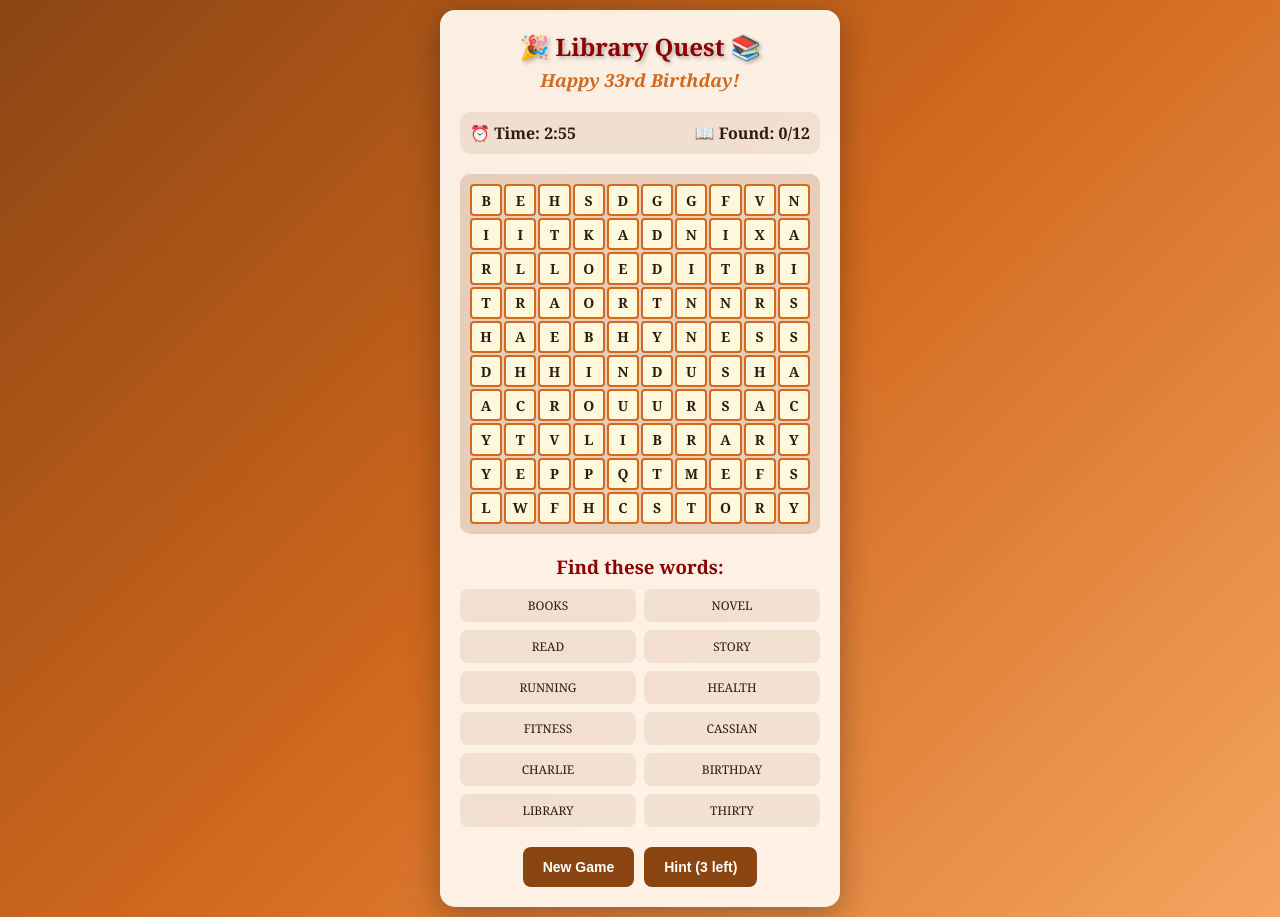
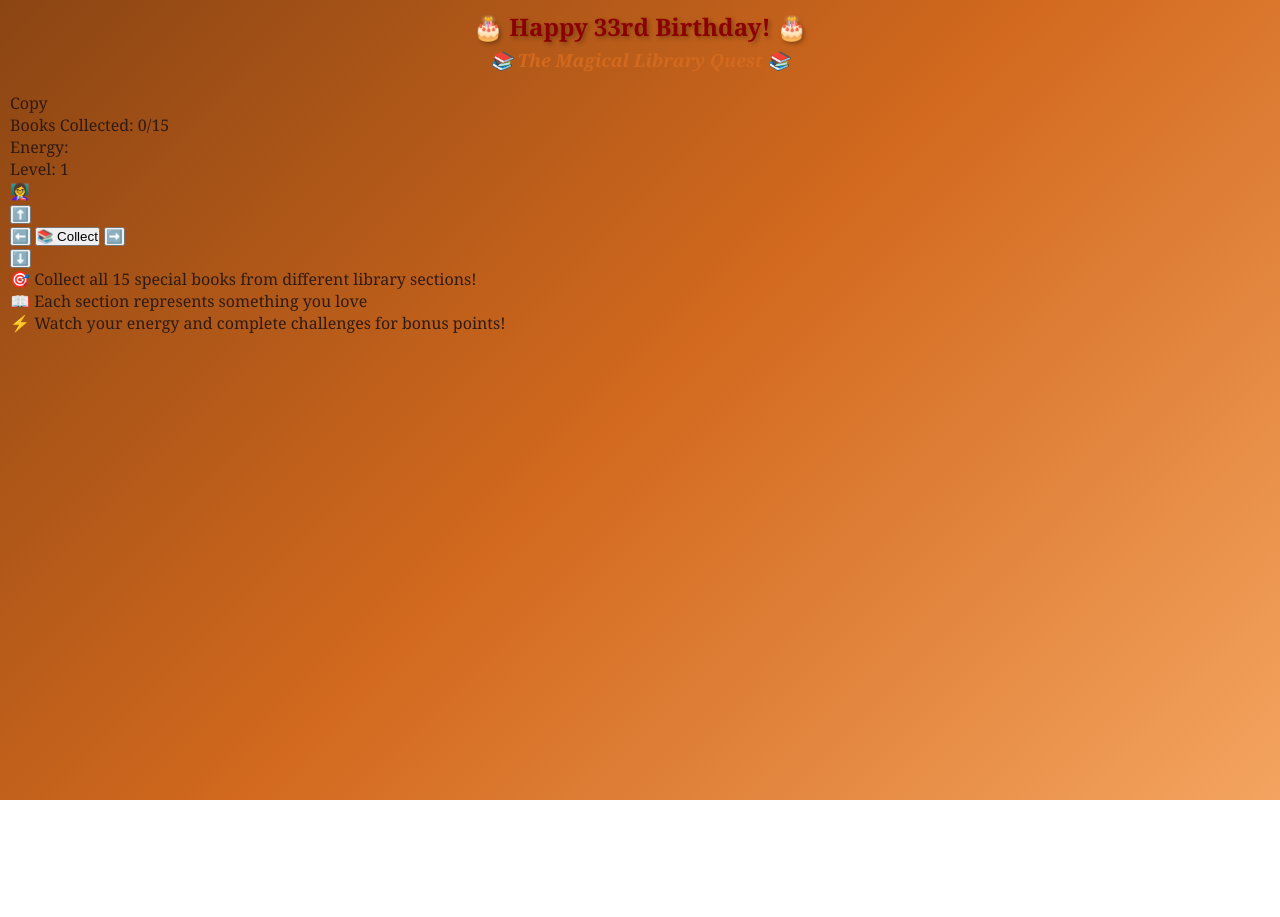
Before and after one commit to derekcar3/birthday-library-game, a plain HTML site: page index.html in a window 1280 px wide. After the commit the page ends 800 px from the top, so only its background shows below. Drawn offline with Linux system fonts and the light colour scheme.

Commit message:
Update index.html

```diff
--- a/index.html
+++ b/index.html
@@ -3,47 +3,77 @@
 <head>
     <meta charset="UTF-8">
     <meta name="viewport" content="width=device-width, initial-scale=1.0">
-    <title>Library Quest - Happy 33rd Birthday!</title>
+    <title>🎉 Happy 33rd Birthday - Library Adventure! 📚</title>
     <link rel="stylesheet" href="style.css">
 </head>
 <body>
-    <div class="game-container">
+    <div id="gameContainer">
+        <!-- Game Header -->
         <header class="game-header">
-            <h1>🎉 Library Quest 📚</h1>
-            <h2>Happy 33rd Birthday!</h2>
+            <h1>🎂 Happy 33rd Birthday! 🎂</h1>
+            <h2>📚 The Magical Library Quest 📚</h2>
         </header>
-
-        <div class="game-info">
-            <div class="timer">
-                <span>⏰ Time: </span>
-                <span id="time-display">3:00</span>
+Copy    <!-- Game Stats -->
+    <div class="stats-panel">
+        <div class="stat">
+            <span class="stat-label">Books Collected:</span>
+            <span id="booksCollected">0</span>/15
         </div>
-            <div class="score">
-                <span>📖 Found: </span>
-                <span id="score-display">0/12</span>
+        <div class="stat">
+            <span class="stat-label">Energy:</span>
+            <div class="energy-bar">
+                <div id="energyFill"></div>
+            </div>
+        </div>
+        <div class="stat">
+            <span class="stat-label">Level:</span>
+            <span id="currentLevel">1</span>
         </div>
     </div>
 
-        <div class="game-board">
-            <div id="word-grid" class="word-grid"></div>
+    <!-- Game Area -->
+    <div id="gameArea" class="game-area">
+        <div id="player" class="player">👩‍🏫</div>
+        <div id="library-sections">
+            <!-- Books will be dynamically generated -->
+        </div>
     </div>
 
-        <div class="word-list">
-            <h3>Find these words:</h3>
-            <div id="words-to-find" class="words-container"></div>
+    <!-- Control Buttons -->
+    <div class="controls">
+        <button id="moveUp" class="control-btn">⬆️</button>
+        <div class="horizontal-controls">
+            <button id="moveLeft" class="control-btn">⬅️</button>
+            <button id="collectBtn" class="control-btn collect">📚 Collect</button>
+            <button id="moveRight" class="control-btn">➡️</button>
+        </div>
+        <button id="moveDown" class="control-btn">⬇️</button>
     </div>
 
-        <div class="game-controls">
-            <button id="new-game-btn" class="btn">New Game</button>
-            <button id="hint-btn" class="btn">Hint (3 left)</button>
+    <!-- Challenge Modal -->
+    <div id="challengeModal" class="modal hidden">
+        <div class="modal-content">
+            <h3 id="challengeTitle">Special Challenge!</h3>
+            <p id="challengeText"></p>
+            <div id="challengeOptions"></div>
+        </div>
     </div>
 
-        <div id="game-modal" class="modal hidden">
-            <div class="modal-content">
-                <h2 id="modal-title"></h2>
-                <p id="modal-message"></p>
-                <button id="modal-btn" class="btn">Play Again</button>
+    <!-- Victory Modal -->
+    <div id="victoryModal" class="modal hidden">
+        <div class="modal-content victory">
+            <h2>🎉 Congratulations! 🎉</h2>
+            <p>You've completed the magical library quest!</p>
+            <p class="birthday-message">Happy 33rd Birthday! Here's to another year of adventures, good books, healthy living, and precious moments with Cassian and Charlie! 💕</p>
+            <button id="playAgain" class="play-again-btn">Play Again</button>
         </div>
+    </div>
+
+    <!-- Instructions -->
+    <div class="instructions">
+        <p>🎯 Collect all 15 special books from different library sections!</p>
+        <p>📖 Each section represents something you love</p>
+        <p>⚡ Watch your energy and complete challenges for bonus points!</p>
     </div>
 </div>
 
```
Lines whose indentation alone changed are shown as unchanged.
